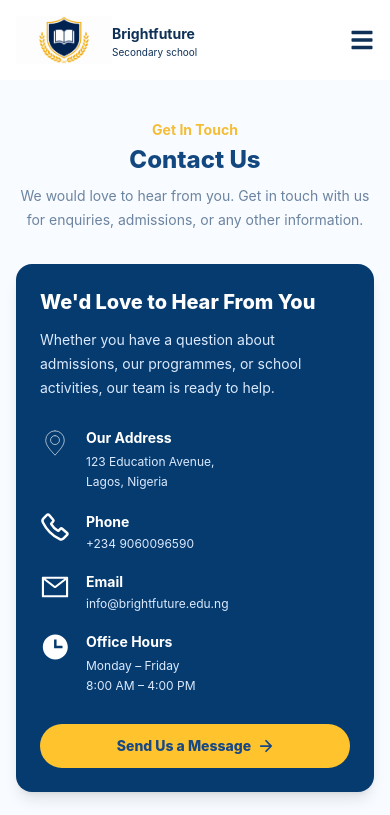
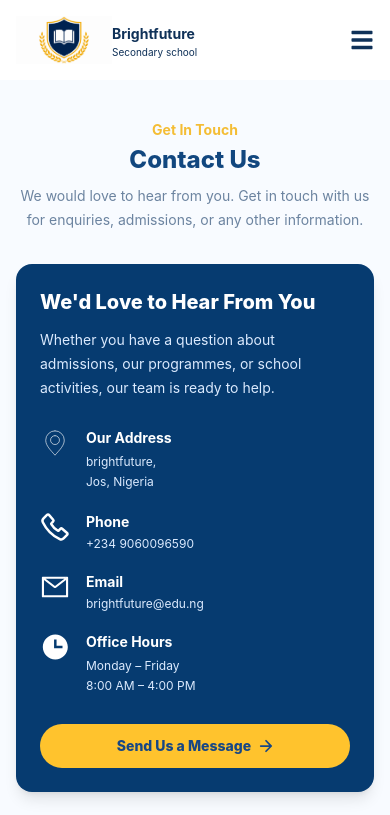
Before and after one commit to JohnMabas/Bright-Future, a React (Vite) app: page /ContactUs in a window 390 px wide. Shown: the top 815 px of the page. Built offline with nearby package versions, Linux system fonts and the light colour scheme.

Commit message:
add Contact component

```diff
--- a/src/components/ContactUs.jsx
+++ b/src/components/ContactUs.jsx
@@ -1,5 +1,5 @@
-import React from "react";
 import NavBar from "./NavBar";
+import Footer from "./Footer";
 
 export default function ContactUs() {
   return (
@@ -9,7 +9,6 @@ export default function ContactUs() {
 
         <section className="w-full bg-[#f8fbff] px-4 py-10 sm:px-6 sm:py-12 lg:px-8 lg:py-16">
           <div className="mx-auto max-w-7xl">
-            {/* Header */}
             <div className="mb-8 text-center sm:mb-10 lg:text-left">
               <p className="text-sm font-bold text-[#f4bd35]">Get In Touch</p>
 
@@ -23,9 +22,7 @@ export default function ContactUs() {
               </p>
             </div>
 
-            {/* Main Content */}
             <div className="grid grid-cols-1 gap-6 md:gap-8 lg:grid-cols-2 lg:items-stretch">
-              {/* Contact Information */}
               <div className="flex flex-col rounded-2xl bg-[#063b70] p-6 shadow-lg sm:p-8 md:p-10">
                 <h3 className="text-xl font-extrabold text-white sm:text-2xl">
                   We'd Love to Hear From You
@@ -36,7 +33,6 @@ export default function ContactUs() {
                   or school activities, our team is ready to help.
                 </p>
 
-                {/* Address */}
                 <div className="mt-7 flex items-start gap-4 sm:mt-8">
                   <div className="">
                     <svg
@@ -63,14 +59,13 @@ export default function ContactUs() {
                     </h4>
 
                     <p className="mt-1 text-xs leading-5 text-blue-100 sm:text-sm">
-                      123 Education Avenue,
+                      brightfuture,
                       <br />
-                      Lagos, Nigeria
+                      Jos, Nigeria
                     </p>
                   </div>
                 </div>
 
-                {/* Phone */}
                 <div className="mt-5 flex items-start gap-4 sm:mt-6">
                   <div className="">
                     <svg
@@ -106,7 +101,6 @@ export default function ContactUs() {
                   </div>
                 </div>
 
-                {/* Email */}
                 <div className="mt-5 flex items-start gap-4 sm:mt-6">
                   <div className="">
                     <svg
@@ -133,7 +127,7 @@ export default function ContactUs() {
                       href="mailto:info@school.edu"
                       className="mt-1 block break-all text-xs text-blue-100 hover:text-white sm:text-sm"
                     >
-                      info@brightfuture.edu.ng
+                      brightfuture@edu.ng
                     </a>
                   </div>
                 </div>
@@ -170,7 +164,7 @@ export default function ContactUs() {
 
                 <div className="mt-7 sm:mt-8">
                   <a
-                    href="mailto:info@school.edu"
+                    href="#"
                     className="inline-flex w-full items-center justify-center gap-2 rounded-full bg-[#ffc32d] px-6 py-3 text-sm font-extrabold text-[#174785] transition duration-300 hover:bg-[#ffd45d] sm:w-auto"
                   >
                     Send Us a Message
@@ -192,23 +186,22 @@ export default function ContactUs() {
                 </div>
               </div>
 
-              {/* Map */}
-              <div className="overflow-hidden rounded-2xl border border-[#dce8f3] bg-white shadow-lg">
-                <div className="h-[300px] w-full sm:h-[400px] md:h-[450px] lg:h-full lg:min-h-[500px]">
-                  <iframe
-                    title="School Location"
-                    src="https://www.google.com/maps?q=Lagos,Nigeria&output=embed"
-                    className="h-full w-full border-0"
-                    loading="lazy"
-                    referrerPolicy="no-referrer-when-downgrade"
-                    allowFullScreen
-                  />
-                </div>
+              <div className="min-h-75 overflow-hidden rounded-2xl border border-[#dce8f3] bg-white shadow-lg sm:min-h-100 md:min-h-112.5 lg:min-h-125">
+                <iframe
+                  src="https://www.google.com/maps/embed?pb=!1m18!1m12!1m3!1d3931.083024070982!2d8.888168873852102!3d9.843394190254172!2m3!1f0!2f0!3f0!3m2!1i1024!2i768!4f13.1!3m3!1m2!1s0x10537500588cff61%3A0x2189f6392a1acaa1!2sBLOCKFUSE%20LABS!5e0!3m2!1sen!2sng!4v1788477331145!5m2!1sen!2sng"
+                  title="Blockfuse Labs Location"
+                  className="h-75 w-full border-0 sm:h-100 md:h-112.5 lg:h-full lg:min-h-125"
+                  allowFullScreen
+                  loading="lazy"
+                  referrerPolicy="strict-origin-when-cross-origin"
+                />
               </div>
             </div>
           </div>
         </section>
       </div>
+
+      <Footer/>
     </div>
   );
 }
```
